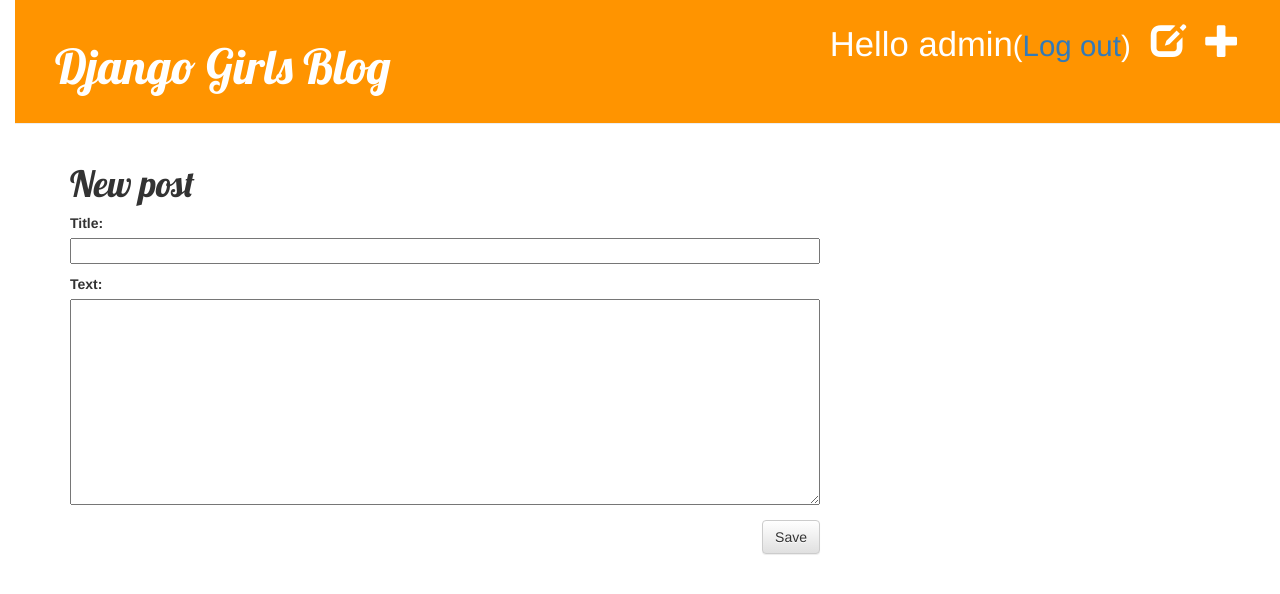
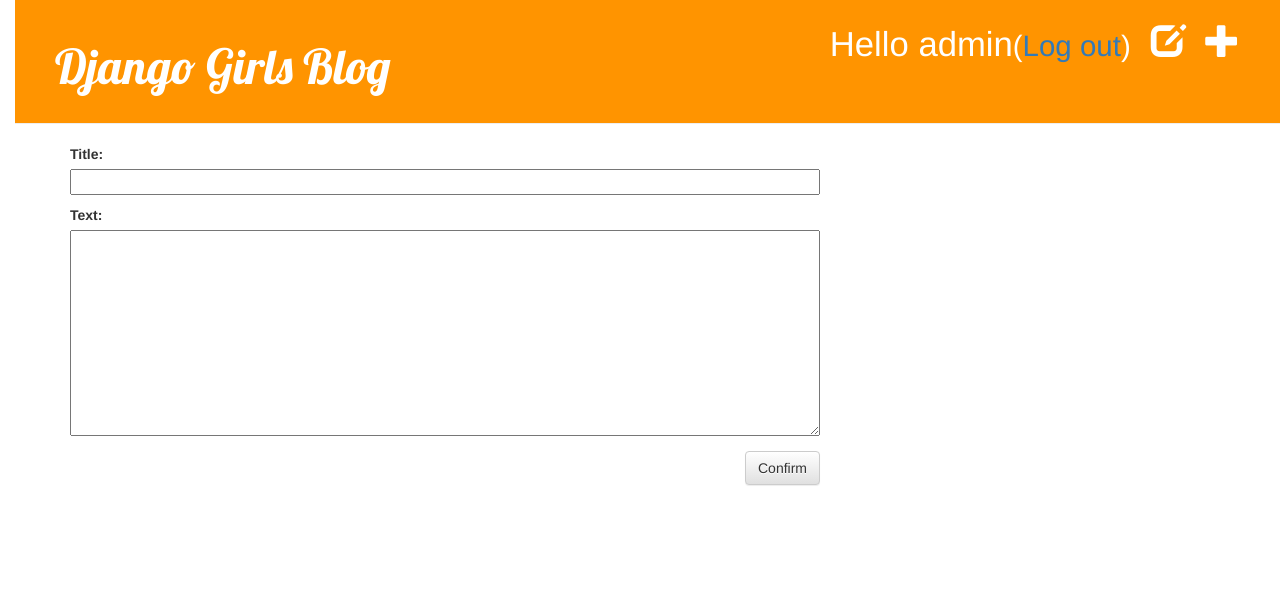
Before and after one commit to kpi-web-guild/django-girls-blog-DrEdi, a Django app: page /post/new/ in a window 1280 px wide. Shown: the top 594 px of the page. Run offline with Django 3.2, Linux system fonts and the light colour scheme; a user stored in the database is signed in; some libraries are stand-ins or nearby versions.

Commit message:
Update to class based views (#22)

```diff
--- a/main/models.py
+++ b/main/models.py
@@ -33,7 +33,7 @@
 class Comment(models.Model):
     """Model for comments."""
 
-    post = models.ForeignKey('main.Post', related_name='comments')
+    post = models.ForeignKey('main.Post', related_name='comments', on_delete=models.CASCADE)
     author = models.CharField(max_length=200)
     text = models.TextField()
     created_date = models.DateTimeField(default=timezone.now)
--- a/main/templates/main/post_edit.html
+++ b/main/templates/main/post_edit.html
@@ -1,9 +1,8 @@
 {% extends 'main/base.html' %}
 
 {% block content %}
-    <h1>New post</h1>
     <form method="POST" class="post-form">{% csrf_token %}
         {{ form.as_p }}
-        <button type="submit" class="save btn btn-default">Save</button>
+        <button type="submit" class="save btn btn-default">Confirm</button>
     </form>
 {% endblock %}
--- a/main/urls.py
+++ b/main/urls.py
@@ -3,14 +3,14 @@
 from . import views
 
 urlpatterns = [
-    url(r'^$', views.post_list, name='post_list'),
-    url(r'^post/(?P<pk>\d+)/$', views.post_detail, name='post_detail'),
-    url(r'^post/new/$', views.post_new, name='post_new'),
-    url(r'^post/(?P<pk>\d+)/edit/$', views.post_edit, name='post_edit'),
-    url(r'^drafts/$', views.post_draft_list, name='post_draft_list'),
-    url(r'^post/(?P<pk>\d+)/publish/$', views.post_publish, name='post_publish'),
-    url(r'^post/(?P<pk>\d+)/remove/$', views.post_remove, name='post_remove'),
-    url(r'^post/(?P<pk>\d+)/comment/$', views.add_comment_to_post, name='add_comment_to_post'),
-    url(r'^comment/(?P<pk>\d+)/approve/$', views.comment_approve, name='comment_approve'),
-    url(r'^comment/(?P<pk>\d+)/remove/$', views.comment_remove, name='comment_remove'),
+    url(r'^$', views.PostList.as_view(), name='post_list'),
+    url(r'^post/(?P<pk>\d+)/$', views.PostDetail.as_view(), name='post_detail'),
+    url(r'^post/new/$', views.NewPost.as_view(), name='post_new'),
+    url(r'^post/(?P<pk>\d+)/edit/$', views.EditPost.as_view(), name='post_edit'),
+    url(r'^drafts/$', views.PostDraftList.as_view(), name='post_draft_list'),
+    url(r'^post/(?P<pk>\d+)/publish/$', views.PublishPost.as_view(), name='post_publish'),
+    url(r'^post/(?P<pk>\d+)/remove/$', views.RemovePost.as_view(), name='post_remove'),
+    url(r'^post/(?P<pk>\d+)/comment/$', views.AddCommentToPost.as_view(), name='add_comment_to_post'),
+    url(r'^comment/(?P<pk>\d+)/approve/$', views.ApproveComment.as_view(), name='comment_approve'),
+    url(r'^comment/(?P<pk>\d+)/remove/$', views.RemoveComment.as_view(), name='comment_remove'),
 ]
--- a/main/views.py
+++ b/main/views.py
@@ -1,104 +1,136 @@
 """All views are here."""
 from django.utils import timezone
-from django.shortcuts import render, get_object_or_404, redirect
+from django.contrib.auth.decorators import login_required
+from django.utils.decorators import method_decorator
+from django.shortcuts import get_object_or_404, redirect
+from django.core.urlresolvers import reverse_lazy
+from django.views.generic import DetailView, ListView, CreateView, UpdateView, View, DeleteView, TemplateView
+
+from .forms import CommentForm, PostForm
 from .models import Post, Comment
-from .forms import PostForm, CommentForm
-from django.contrib.auth.decorators import login_required
 
 
-def post_list(request):
-    """Show all your Post objects."""
-    posts = Post.objects.filter(published_date__lte=timezone.now())
-    return render(request, 'main/index.html', {'posts': posts})
+class Protected(View):
+    """Protect views that need to show only for authorised users."""
+
+    @method_decorator(login_required)
+    def dispatch(self, *args, **kwargs):
+        """Rewrite standart method and it to decorator."""
+        return super().dispatch(*args, **kwargs)
 
 
-def post_detail(request, pk):
-    """Show info about one post you have chosen."""
-    post = get_object_or_404(Post, pk=pk)
-    return render(request, 'main/post_detail.html', {'post': post})
+class PostList(ListView):
+    """Show all your Post objects."""
+
+    context_object_name = 'posts'
+    template_name = 'main/index.html'
+
+    def get_queryset(self):
+        """Return needed posts."""
+        return Post.objects.filter(published_date__lte=timezone.now())
 
 
-@login_required
-def post_new(request):
+class PostDetail(DetailView):
+    """Show info about one post you have chosen."""
+
+    model = Post
+    template_name = 'main/post_detail.html'
+
+
+class NewPost(CreateView, Protected):
     """Return page for adding new Post."""
-    if request.method == 'POST':
+
+    model = Post
+    fields = ['title', 'text']
+    template_name = 'main/post_edit.html'
+
+    def form_valid(self, form):
+        """Add info to form that were not given from POST request."""
+        form.instance.author = self.request.user
+        return super().form_valid(form)
+
+    def post(self, request, *args, **kwargs):
+        """Get info from form and save it as 'post' object."""
         form = PostForm(request.POST)
         if form.is_valid():
             post = form.save(commit=False)
             post.author = request.user
             post.save()
             return redirect('post_detail', pk=post.pk)
-    else:
-        form = PostForm()
-    return render(request, 'main/post_edit.html', {'form': form})
 
 
-@login_required
-def post_edit(request, pk):
+class EditPost(UpdateView, Protected):
     """View is for editing post."""
-    post = get_object_or_404(Post, pk=pk)
-    if request.method == 'POST':
-        form = PostForm(request.POST, instance=post)
-        if form.is_valid():
-            post = form.save(commit=False)
-            post.author = request.user
-            post.save()
-            return redirect('post_detail', pk=post.pk)
-    else:
-        form = PostForm(instance=post)
-    return render(request, 'main/post_edit.html', {'form': form})
+
+    model = Post
+    fields = ['title', 'text']
+    success_url = reverse_lazy('post_list')
+    template_name = 'main/post_edit.html'
 
 
-@login_required
-def post_draft_list(request):
+class PostDraftList(ListView, Protected):
     """Return draft list."""
-    posts = Post.objects.filter(published_date__isnull=True).order_by('created_date')
-    return render(request, 'main/post_draft_list.html', {'posts': posts})
+
+    queryset = Post.objects.filter(published_date__isnull=True).order_by('created_date')
+    context_object_name = 'posts'
+    template_name = 'main/post_draft_list.html'
 
 
-@login_required
-def post_publish(request, pk):
+class PublishPost(Protected, TemplateView):
     """View for publishing post."""
-    post = get_object_or_404(Post, pk=pk)
-    post.publish()
-    return redirect('post_detail', pk=pk)
+
+    def get(self, request, *args, **kwargs):
+        """Get info about POst pk that we use."""
+        post = get_object_or_404(Post, pk=kwargs['pk'])
+        post.publish()
+        return redirect('post_detail', pk=post.pk)
 
 
-@login_required
-def post_remove(request, pk):
+class RemovePost(Protected, DeleteView):
     """View for deleting posts."""
-    post = get_object_or_404(Post, pk=pk)
-    post.delete()
-    return redirect('post_list')
+
+    model = Post
+    success_url = reverse_lazy('post_list')
+    template_name = 'main/post_edit.html'
 
 
-def add_comment_to_post(request, pk):
+class AddCommentToPost(CreateView):
     """If someone wants to create new comment he/she get this view."""
-    post = get_object_or_404(Post, pk=pk)
-    if request.method == 'POST':
+
+    model = Comment
+    fields = ['author', 'text']
+    template_name = 'main/post_edit.html'
+
+    def post(self, request, *args, **kwargs):
+        """Add comment to DB."""
+        post = get_object_or_404(Post, pk=kwargs['pk'])
         form = CommentForm(request.POST)
         if form.is_valid():
             comment = form.save(commit=False)
             comment.post = post
             comment.save()
             return redirect('post_detail', pk=post.pk)
-    else:
-        form = CommentForm()
-    return render(request, 'main/add_comment_to_post.html', {'form': form})
 
 
-@login_required
-def comment_approve(request, pk):
+class ApproveComment(Protected, TemplateView):
     """Moderate comment."""
-    comment = get_object_or_404(Comment, pk=pk)
-    comment.approve()
-    return redirect('post_detail', pk=comment.post.pk)
+
+    def get(self, request, *args, **kwargs):
+        """Approve comment and update info in DB."""
+        comment = get_object_or_404(Comment, pk=kwargs['pk'])
+        comment.approve()
+        return redirect('post_detail', pk=comment.post.pk)
 
 
-@login_required
-def comment_remove(request, pk):
+class RemoveComment(Protected, DeleteView):
     """Remove comment."""
-    comment = get_object_or_404(Comment, pk=pk)
-    post_pk = comment.post.pk
-    comment.delete()
-    return redirect('post_detail', pk=post_pk)
+
+    model = Comment
+    template_name = 'main/post_edit.html'
+
+    def post(self, request, *args, **kwargs):
+        """Rewritten standart method."""
+        comment = get_object_or_404(Comment, pk=kwargs['pk'])
+        post_pk = comment.post.pk
+        comment.delete()
+        return redirect('post_detail', pk=post_pk)
--- a/vagga.yaml
+++ b/vagga.yaml
@@ -25,7 +25,7 @@
         dependencies: true
       - !Install
         - libpq
-      - !Py3Requirements requirements/main.txt
+      - !Py3Requirements requirements/production.txt
     environ:
       DATABASE_URL: postgresql://vagga:vagga@127.0.0.1:5433/mainDB
     environ-file: /work/blog/.env
```
Also changed, not shown: main/tests/test_views.py (+2 -2 lines), main/migrations/0004_auto_20170117_2053.py (added), main/migrations/0005_auto_20170117_2054.py (added), 1 other file.
